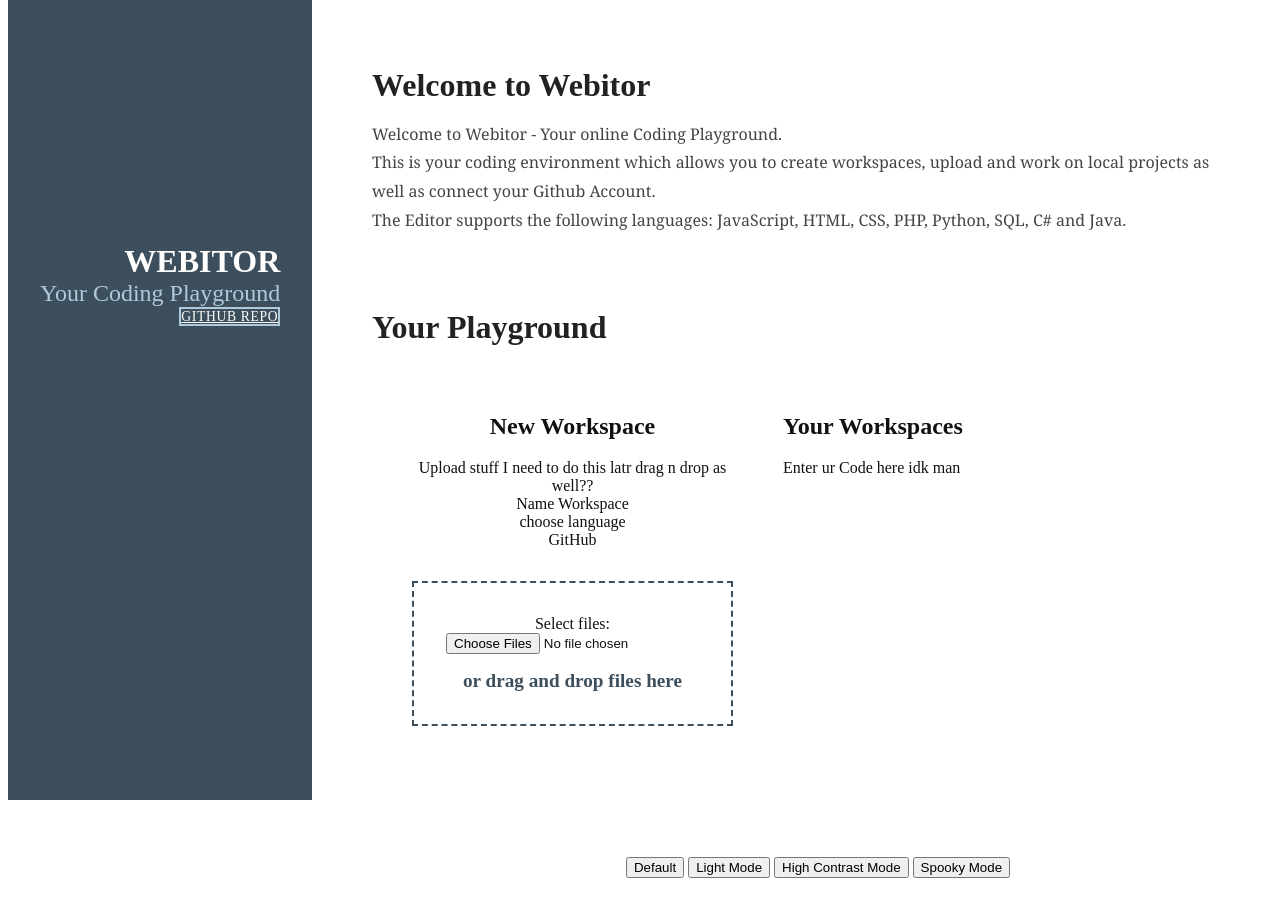
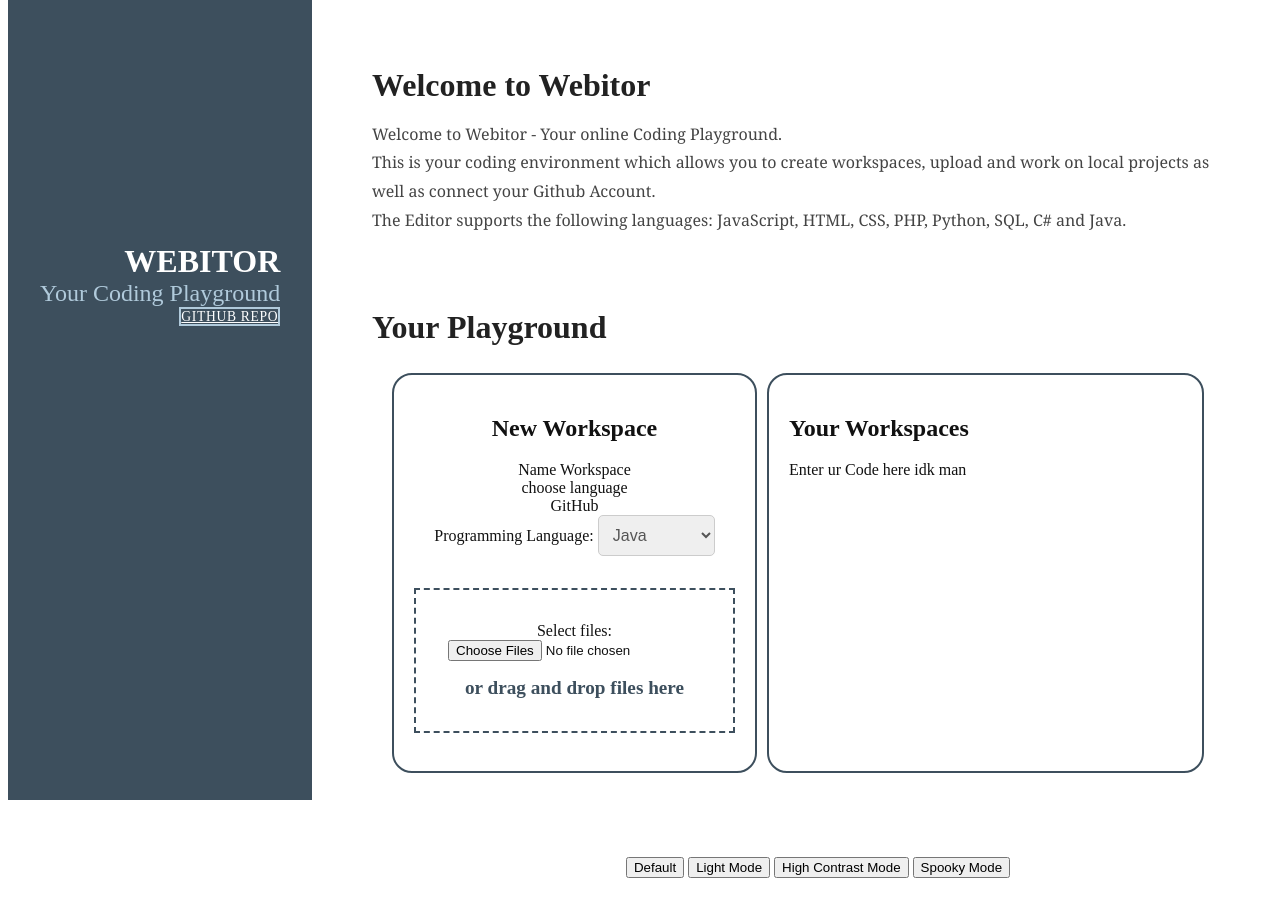
Before and after one commit to DHBW-Vilas/21ai1-webeng-II-webitor, a PHP site: page /public/StartPage.html in a window 1280 px wide. Run offline with PHP 8.4, Linux system fonts and the light colour scheme.

Commit message:
Dropdown for language and adapted css

```diff
--- a/public/DefaultLayoutHome.css
+++ b/public/DefaultLayoutHome.css
@@ -1,3 +1,5 @@
+/*General Style shit*/
+
 .container {
     display: grid;
     grid-gap: 10px;
@@ -19,10 +21,12 @@
   .box-1 {
           text-align: center;
       margin-top: 0;
+      border: 2px solid rgb(61, 79, 93);
      }
 
   .box-2 {
      margin-bottom: 0;
+     border: 2px solid rgb(61, 79, 93);
      }
 
   .header {
@@ -35,6 +39,8 @@
       background: rgb(61, 79, 93);
       color: #fff;
   }
+
+/*Detail style choices*/
 
   .title,
   .tagline {
@@ -168,8 +174,7 @@
       }
   }
 
-/*File Upload in box 1*/
-
+/*Shit in Box 1*/
 
     /*per Drag and Drop and Selection*/
         #drop-area {
@@ -192,3 +197,24 @@
             color: rgb(61, 79, 93);
             margin-top: 1rem;
         }
+
+    /*Dropdown for Programming Language*/
+        select {
+            padding: 10px;
+            border: 1px solid #ccc;
+            border-radius: 5px;
+            font-size: 16px;
+            color: #555;
+        }
+
+      option {
+        background-color: #f8f8f8;
+        color: #555;
+        font-size: 16px;
+      }
+
+      select:focus {
+        outline: none;
+        border-color: #66afe9;
+        box-shadow: 0 0 5px #66afe9;
+      }
--- a/public/StartPage.html
+++ b/public/StartPage.html
@@ -67,8 +67,17 @@
 
 <div class="box box-1">
     <h2>New Workspace</h2>
-	<p>	Upload stuff I need to do this latr drag n drop as well?? </br> Name Workspace </br> choose language </br> GitHub
-    </br> <div id="drop-area">
+	<p> Name Workspace </br> choose language </br> GitHub
+    </br> <label for="menu">Programming Language:</label>
+    <select id="menu" name="menu">
+      <option value="option1">Java</option>
+      <option value="option2">Python</option>
+      <option value="option3">C#</option>
+      <option value="option4">JavaScript</option>
+      <option value="option5">CSS</option>
+      <option value="option6">PHP</option>
+      <option value="option7">SQL</option>
+    </select> </br><div id="drop-area">
         <label for="fileInput">Select files:</label>
         <input type="file" id="fileInput" name="files[]" multiple webkitdirectory directory>
         <span>or drag and drop files here</span>
```
Lines whose indentation alone changed are shown as unchanged.
